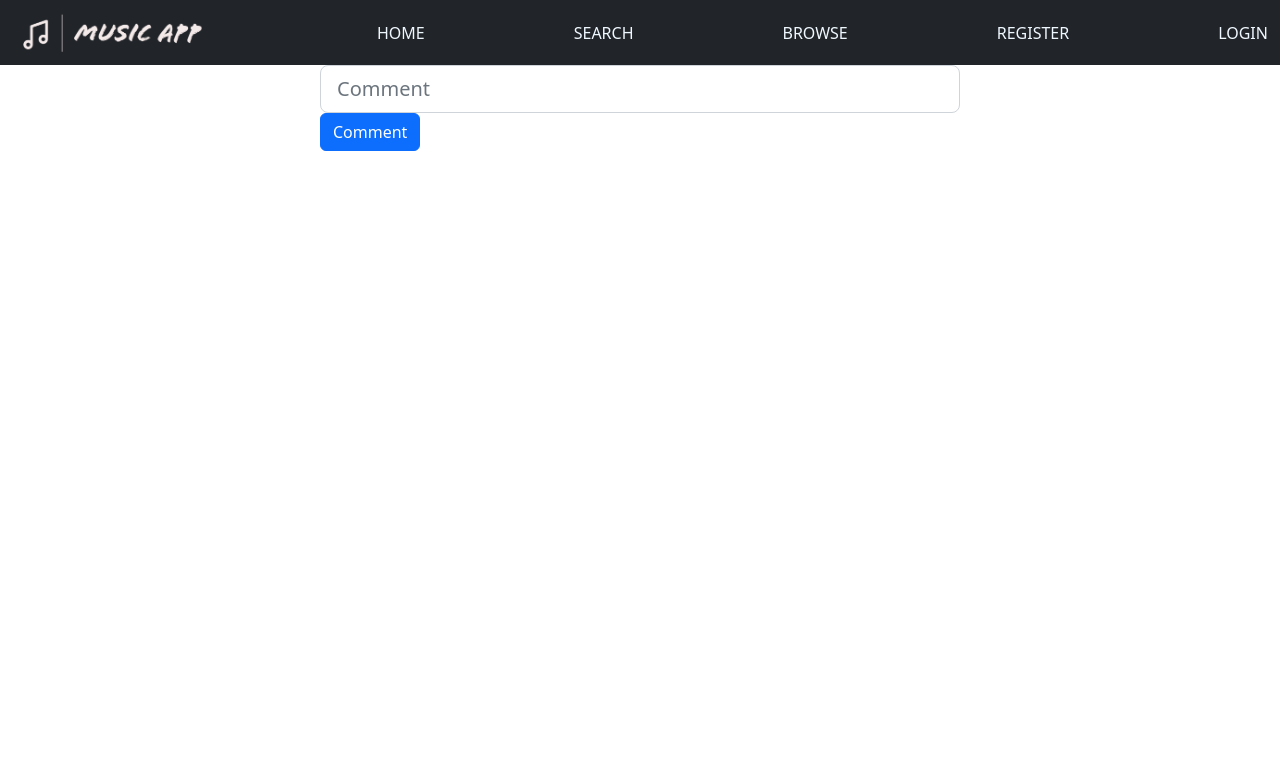
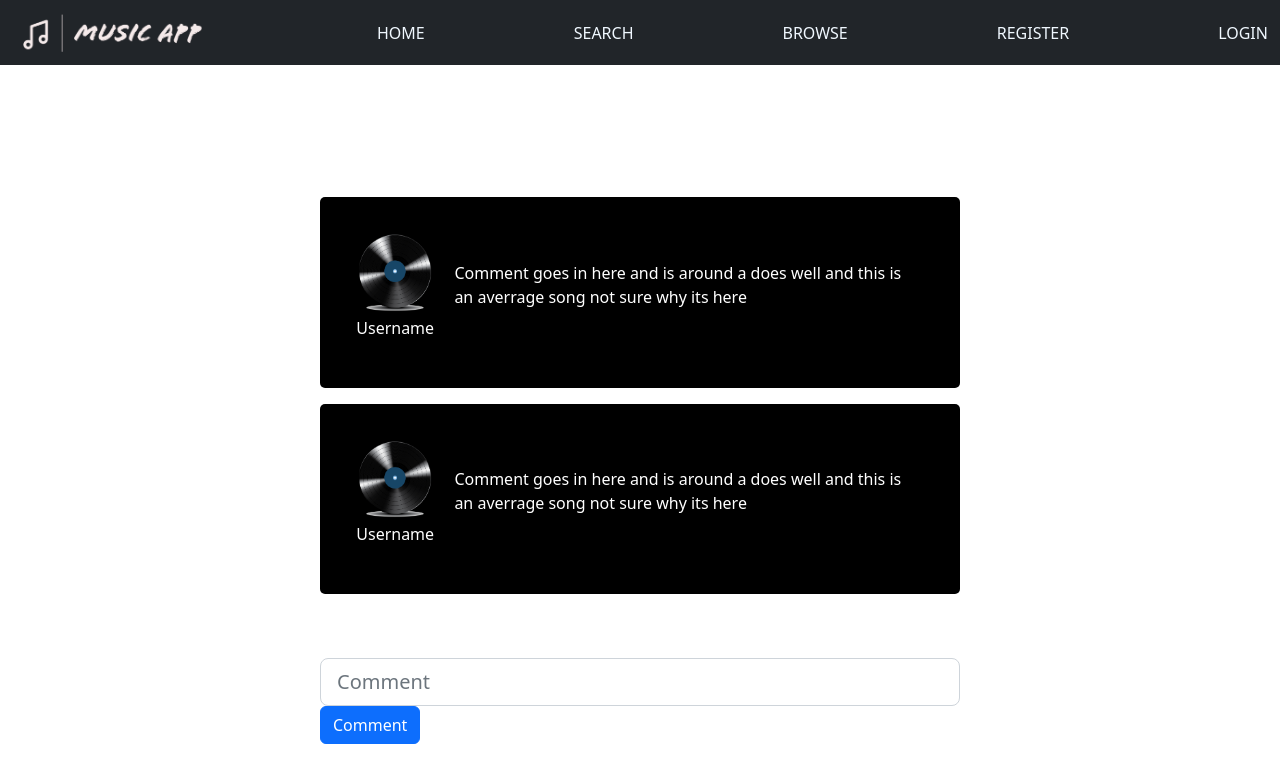
Before and after one commit to Antinson/Music_App, a Flask app: page /track/1 in a window 1280 px wide. Shown: the top 783 px of the page. Run offline with Flask 2, Linux system fonts and the light colour scheme; data that the repository does not hold is empty; parts of the project's set-up code (start-up, migrations or seed data) failed here and were passed over.

Commit message:
Updated style of the individual track page
Updated the styles of the individual track page adding different classes

```diff
--- a/music/static/styles.css
+++ b/music/static/styles.css
@@ -387,3 +387,55 @@ a.link_for_search:hover {
     color: white;
     box-shadow: 10px 10px 8px rgba(0, 0, 0, 0.2);
 }
+
+
+/* Individual track area */
+.individual-track-container {
+    display: flex;
+    flex-direction: column;
+    margin: auto;
+    width: 50%;
+    padding-top: 100px;
+}
+
+.comment-section {
+    margin-top: 1rem;
+    margin-bottom: 1rem;
+}
+
+.a-comment {
+    display: flex;
+    direction: row;
+    margin-top: 1rem;
+    margin-bottom: 1rem;
+    background-color: #000000;
+    color: white;
+    border-radius: 5px;
+    padding: 2rem;
+}
+
+.profile-name {
+    display: flex;
+    flex-direction: column;
+    align-items: center;
+    justify-content: center;
+    width: 15%;
+    margin-right: 1rem;
+}
+
+.comment-content {
+    display: flex;
+    width: 80%;
+    align-items: center;
+    justify-content: center;
+}
+
+.profile-image {
+    height: 100%;
+    width: 100%;
+}
+
+.comment-area {
+    margin-top: 2rem;
+    margin-bottom: 2rem;
+}
--- a/music/templates/tracks/track.html
+++ b/music/templates/tracks/track.html
@@ -33,7 +33,7 @@
           {% endif %}
           </div>
         </nav>
-    <div class="search-container">
+    <div class="individual-track-container">
     <div class="track-cards" data-track-cards-container>
         <template data-track-template>
             <div class="test card no-hover" >
@@ -55,10 +55,34 @@
                 <div class="genres-single" data-genres></div>
             </div>
         </template>
-        <div class="comment-area">
-            <input type="text" class="form-control form-control-lg" id="comment-box" name="q" placeholder="Comment" data-comment>
-            <button class="btn btn-primary" id="comment-button" data-comment-button>Comment</button>
+    </div>
+    <div class="comment-section">
+        <div class="a-comment">
+            <div class="profile-name">
+                <img class="profile-image" src="{{ url_for('static', filename='trackimage.png') }}">
+                <p>Username</p>
+            </div>
+            <div class="comment-content">
+                <p>Comment goes in here and is around a does well and this is an averrage song not sure why its here</p>
+            </div>
         </div>
+        <div class="a-comment">
+            <div class="profile-name">
+                <div>
+                    <img class="profile-image" src="{{ url_for('static', filename='trackimage.png') }}">
+                </div>
+                <div>
+                    <p>Username</p>
+                </div>
+            </div>
+            <div class="comment-content">
+                <p>Comment goes in here and is around a does well and this is an averrage song not sure why its here</p>
+            </div>
+        </div>
+    </div>
+    <div class="comment-area">
+        <input type="text" class="form-control form-control-lg" id="comment-box" name="q" placeholder="Comment" data-comment>
+        <button class="btn btn-primary" id="comment-button" data-comment-button>Comment</button>
     </div>
     </div>
 </body>
```
